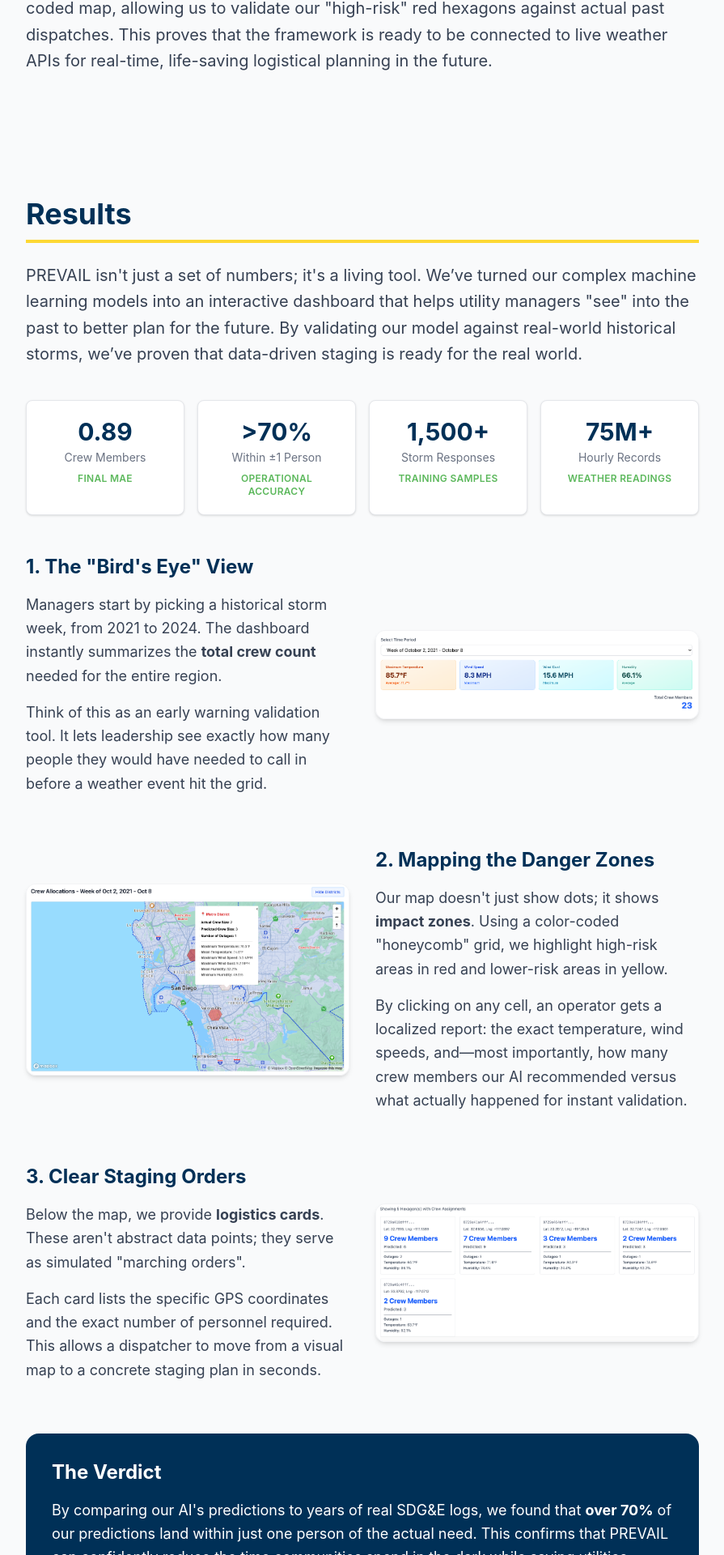
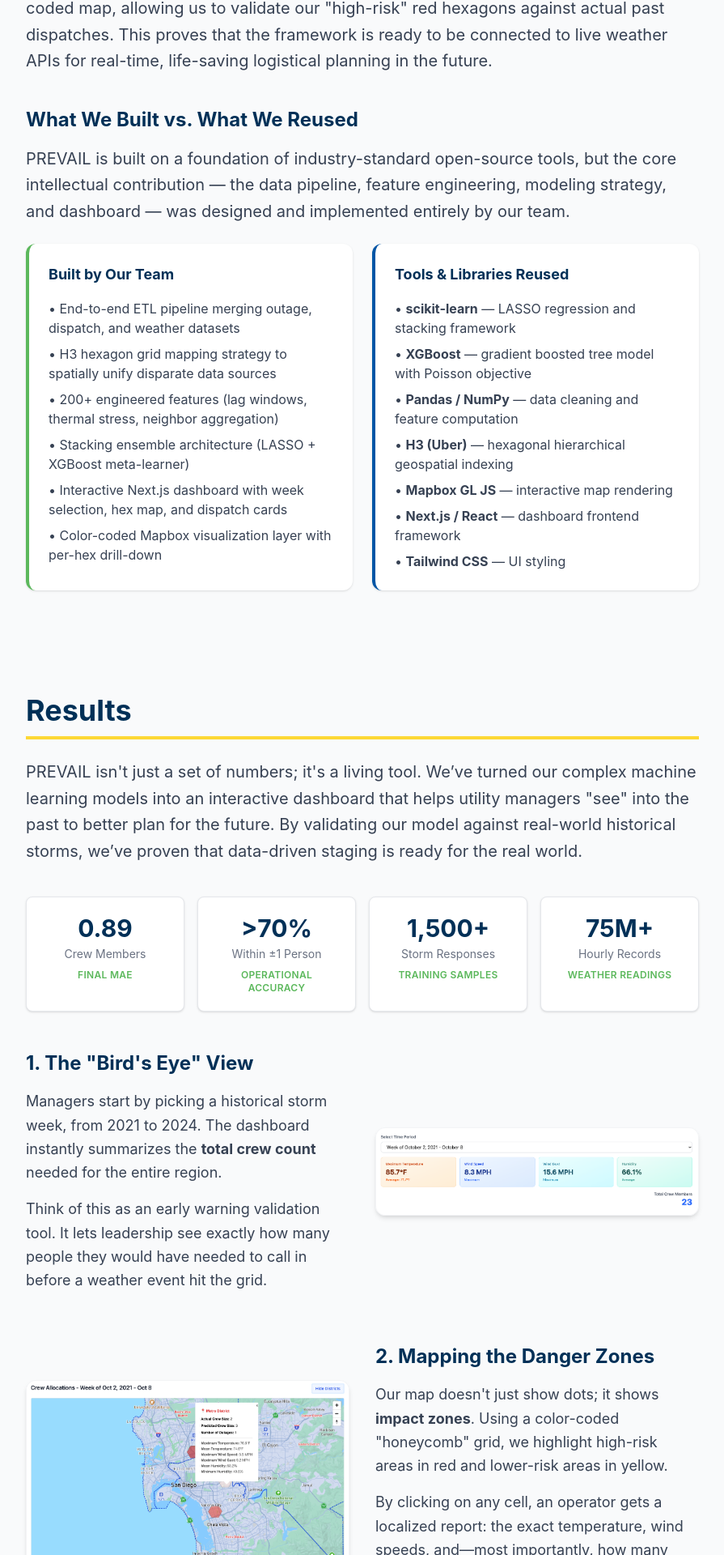
Before and after one commit to angela139/prevail-dashboard, a Next.js app: page / in a window 1280 px wide. Shown: the part 4848-6768 px from the top of the page at 81% size, without its empty margins (192-1087 px from the left). Built offline with nearby package versions, Linux system fonts and the light colour scheme.

Commit message:
Added section for contributions and interpretation

```diff
--- a/app/page.tsx
+++ b/app/page.tsx
@@ -191,6 +191,41 @@ export default function Home() {
     Users can select past storm weeks to see exactly how our model would have performed. The system processes those historical weather logs and generates a color-coded map, allowing us to validate our "high-risk" red hexagons against actual past dispatches. This proves that the framework is ready to be connected to live weather APIs for real-time, life-saving logistical planning in the future.
   </p>
 </div>
+
+  {/* What We Built vs. Reused */}
+  <div className="mt-10">
+    <h3 className="text-2xl font-bold mb-4 text-sdge-navy">
+      What We Built vs. What We Reused
+    </h3>
+    <p className="text-lg md:text-xl mb-6 text-gray-700 leading-relaxed">
+      PREVAIL is built on a foundation of industry-standard open-source tools, but the core intellectual contribution — the data pipeline, feature engineering, modeling strategy, and dashboard — was designed and implemented entirely by our team.
+    </p>
+    <div className="grid md:grid-cols-2 gap-6">
+      <div className="bg-white p-6 rounded-xl border-l-4 border-sdge-green shadow-sm">
+        <h4 className="font-bold text-sdge-navy mb-4 text-lg">Built by Our Team</h4>
+        <ul className="space-y-2 text-gray-700 text-base">
+          <li>• End-to-end ETL pipeline merging outage, dispatch, and weather datasets</li>
+          <li>• H3 hexagon grid mapping strategy to spatially unify disparate data sources</li>
+          <li>• 200+ engineered features (lag windows, thermal stress, neighbor aggregation)</li>
+          <li>• Stacking ensemble architecture (LASSO + XGBoost meta-learner)</li>
+          <li>• Interactive Next.js dashboard with week selection, hex map, and dispatch cards</li>
+          <li>• Color-coded Mapbox visualization layer with per-hex drill-down</li>
+        </ul>
+      </div>
+      <div className="bg-white p-6 rounded-xl border-l-4 border-sdge-blue shadow-sm">
+        <h4 className="font-bold text-sdge-navy mb-4 text-lg">Tools &amp; Libraries Reused</h4>
+        <ul className="space-y-2 text-gray-700 text-base">
+          <li>• <strong>scikit-learn</strong> — LASSO regression and stacking framework</li>
+          <li>• <strong>XGBoost</strong> — gradient boosted tree model with Poisson objective</li>
+          <li>• <strong>Pandas / NumPy</strong> — data cleaning and feature computation</li>
+          <li>• <strong>H3 (Uber)</strong> — hexagonal hierarchical geospatial indexing</li>
+          <li>• <strong>Mapbox GL JS</strong> — interactive map rendering</li>
+          <li>• <strong>Next.js / React</strong> — dashboard frontend framework</li>
+          <li>• <strong>Tailwind CSS</strong> — UI styling</li>
+        </ul>
+      </div>
+    </div>
+  </div>
 </section>
 
         {/* Results Section */}
@@ -322,7 +357,40 @@ export default function Home() {
     </div>
   </div>
 
-  <div className="mt-16 p-8 bg-sdge-navy rounded-2xl text-white">
+  {/* How to Interpret Results */}
+  <details className="mt-16 mb-8 bg-gray-50 p-6 rounded-xl border border-gray-200 cursor-pointer">
+    <summary className="font-bold text-sdge-navy text-xl">
+      How to Read the Results: Signal vs. Noise
+    </summary>
+    <div className="mt-6 space-y-6 text-gray-700">
+      <div>
+        <h4 className="font-bold text-sdge-navy mb-2">What the map colors mean</h4>
+        <p className="text-base leading-relaxed">
+          Hex cells are colored on a gradient from <strong className="text-red-300">light red</strong> (low predicted crew demand) to <strong className="text-red-700">dark red</strong> (high predicted crew demand). A dark red cell is a meaningful signal, as it means the model identified a confluence of weather stressors (high winds, thermal stress, neighbor pressure) that historically required larger dispatch teams. A light red cell in an otherwise calm week is expected baseline noise and does not warrant action on its own.
+        </p>
+      </div>
+      <div>
+        <h4 className="font-bold text-sdge-navy mb-2">When a prediction is reliable</h4>
+        <p className="text-base leading-relaxed">
+          The model performs best for standard dispatch sizes of <strong>2–3 crew members</strong>, which account for the majority of historical events. In this range, over 70% of predictions land within ±1 person of the actual dispatch. A cluster of adjacent red hexes reinforces the signal, widespread high-risk zones are far more actionable than a single isolated red cell, which may reflect localized sensor noise or a data gap.
+        </p>
+      </div>
+      <div>
+        <h4 className="font-bold text-sdge-navy mb-2">When to apply extra caution</h4>
+        <p className="text-base leading-relaxed">
+          For rare, high-severity events requiring <strong>5+ crew members</strong>, the model tends to <em>underestimate</em>. This is a known limitation of training on historically sparse extreme events. If weather forecasts indicate an unusually severe storm (e.g., wind gusts exceeding historical norms), treat the model&apos;s crew estimate as a <strong>floor, not a ceiling</strong>, and add a buffer based on dispatcher judgment.
+        </p>
+      </div>
+      <div>
+        <h4 className="font-bold text-sdge-navy mb-2">MAE in plain terms</h4>
+        <p className="text-base leading-relaxed">
+          An MAE of <strong>0.89</strong> means that on average, the model is off by less than one person. In practice, this is operationally insignificant for small crews, but for a dispatch of 8 it could mean the difference between 7 and 9 — so predictions above 4 should always be reviewed alongside weather severity and local infrastructure context before finalizing a staging order.
+        </p>
+      </div>
+    </div>
+  </details>
+
+  <div className="mt-8 p-8 bg-sdge-navy rounded-2xl text-white">
     <h3 className="text-2xl font-bold mb-4">The Verdict</h3>
     <p className="text-lg leading-relaxed">
       By comparing our AI&apos;s predictions to years of real SDG&E logs, we found that <strong>over 70%</strong> of our predictions
```
